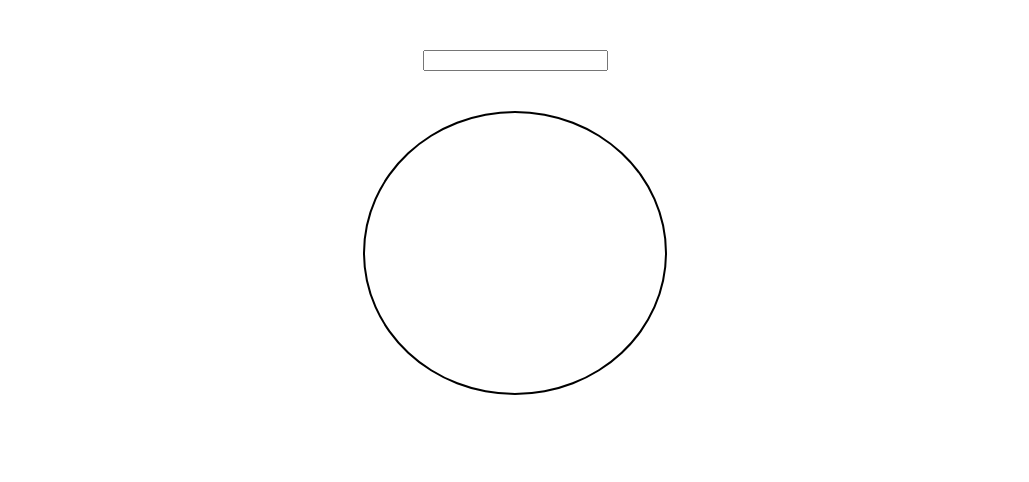
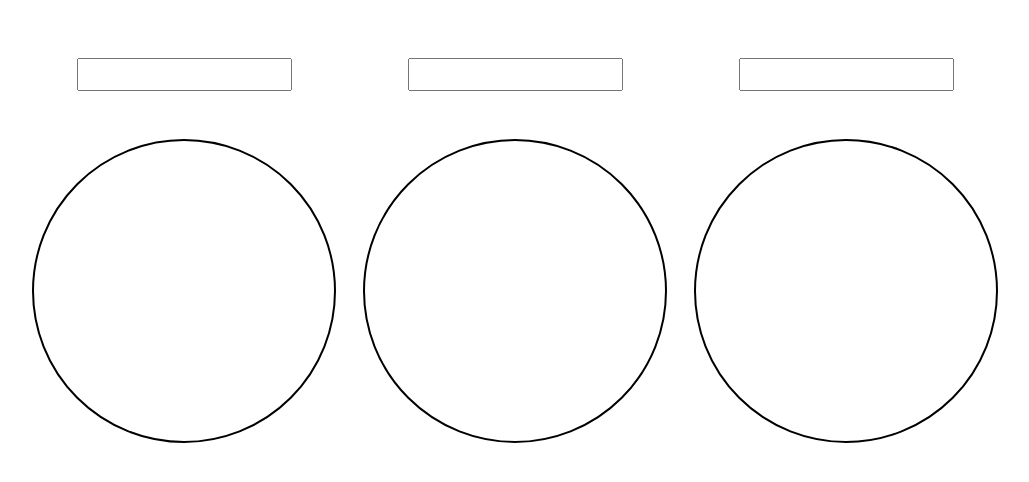
Before and after one commit to fabden/Mandabook-V1, a React (Create React App) app: page / in a window 1280 px wide. Shown: the top 482 px of the page, without its empty margins (125-1154 px from the left). Built offline with nearby package versions, Linux system fonts and the light colour scheme.

Commit message:
effacevariable si les inputs sont vide

```diff
--- a/src/App.js
+++ b/src/App.js
@@ -6,8 +6,10 @@ import Mandalum from '../src/Mandalum';
 function App() {
 
   return (
-    <div>
-      <Mandalum />
+    <div className="app">
+      <Mandalum mand={1}/>
+      <Mandalum mand={2}/>
+      <Mandalum mand={3}/>
     </div>
   );
 }
--- a/src/Mandalum/index.js
+++ b/src/Mandalum/index.js
@@ -3,15 +3,14 @@ import md5 from 'md5';
 
 import './styles.css';
 
-function Mandalum() {
-
+function Mandalum({mand}) {
   //state input
-  const [stateval, setstateval] = useState({inputval:"",
+  const [stateval, setstateval] = useState({inputval:null,
     var1:0,var2:0,var3:0,var4:0,var5:0,var6:0,var7:0,var8:0,var9:0,var10:0,var11:0,var12:0,var13:0,var14:0,var15:0,var16:0});
 
   //fonction input controlé
   const onchangeinput = (e) =>{
-    console.log(e.target.value);
+
     const monb= md5(e.target.value);
     setstateval({...stateval,
       inputval:e.target.value,
@@ -31,58 +30,67 @@ function Mandalum() {
       var14:parseInt(monb.slice(26,28),16).toString(8),
       var15:parseInt(monb.slice(28,30),16).toString(8),
       var16:parseInt(monb.slice(30,32),16).toString(8),
-    });}
+    });
 
-// creation ligne vectoriel en focntion variable
-const mandalvar=`M `+stateval.var1+`,`+stateval.var2+` C `+stateval.var3+`,`+stateval.var4+` `+stateval.var5+`,`+stateval.var6+` `+stateval.var7+`,`+stateval.var8
-const mandalvar2=`M `+stateval.var9+`,`+stateval.var10+` C `+stateval.var11+`,`+stateval.var12+` `+stateval.var13+`,`+stateval.var14+` `+stateval.var15+`,`+stateval.var16
+  //reinisialise les varaibles si input vide
+    if(e.target.value===""){
+      setstateval({inputval:null,
+    var1:0,var2:0,var3:0,var4:0,var5:0,var6:0,var7:0,var8:0,var9:0,var10:0,var11:0,var12:0,var13:0,var14:0,var15:0,var16:0});
+
+    };}
+
 
     return (
       <div className="center">
         <svg className="svgmettre">
         <defs>
-            <path d={mandalvar} id="line1"/>
-            <path d={mandalvar2} id="line2"/>
+          <g id={`line`+mand+`1`}>
+            <path d={`M `+stateval.var1+`,`+stateval.var2+` C `+stateval.var3+`,`+stateval.var4+` `+stateval.var5+`,`+stateval.var6+` `+stateval.var7+`,`+stateval.var8} />
+            <path d={`M `+stateval.var9+`,`+stateval.var10+` C `+stateval.var11+`,`+stateval.var12+` `+stateval.var13+`,`+stateval.var14+` `+stateval.var15+`,`+stateval.var16}/>
+        </g>
+        <g id={`line`+mand+`2`}>
+            <path d={`M `+stateval.var10+`,`+stateval.var1+` C `+stateval.var11+`,`+stateval.var12+` `+stateval.var13+`,`+stateval.var14+` `+stateval.var15+`,`+stateval.var16} />
+        </g>
         </defs>
         </svg>
         <input onChange={(e)=>onchangeinput(e)} ></input>
         <svg  className="mandalaDisplay" >
-            <use xlinkHref="#line1" className="rotation" style={{transform:`rotate(0deg)`}} />
-            <use xlinkHref="#line2" className="rotation" style={{transform:`rotate(10deg)`}} />
-            <use xlinkHref="#line1" className="rotation" style={{transform:`rotate(20deg)`}} />
-            <use xlinkHref="#line2" className="rotation" style={{transform:`rotate(30deg)`}} />
-            <use xlinkHref="#line1" className="rotation" style={{transform:`rotate(40deg)`}} />
-            <use xlinkHref="#line2" className="rotation" style={{transform:`rotate(50deg)`}} />
-            <use xlinkHref="#line1" className="rotation" style={{transform:`rotate(60deg)`}} />
-            <use xlinkHref="#line2" className="rotation" style={{transform:`rotate(70deg)`}} />
-            <use xlinkHref="#line1" className="rotation" style={{transform:`rotate(80deg)`}} />
-            <use xlinkHref="#line2" className="rotation" style={{transform:`rotate(90deg)`}} />
-            <use xlinkHref="#line1" className="rotation" style={{transform:`rotate(100deg)`}} />
-            <use xlinkHref="#line2" className="rotation" style={{transform:`rotate(110deg)`}} />
-            <use xlinkHref="#line1" className="rotation" style={{transform:`rotate(120deg)`}} />
-            <use xlinkHref="#line2" className="rotation" style={{transform:`rotate(130deg)`}} />
-            <use xlinkHref="#line1" className="rotation" style={{transform:`rotate(140deg)`}} />
-            <use xlinkHref="#line2" className="rotation" style={{transform:`rotate(150deg)`}} />
-            <use xlinkHref="#line2" className="rotation" style={{transform:`rotate(160deg)`}} />
-            <use xlinkHref="#line1" className="rotation" style={{transform:`rotate(170deg)`}} />
-            <use xlinkHref="#line2" className="rotation" style={{transform:`rotate(180deg)`}} />
-            <use xlinkHref="#line1" className="rotation" style={{transform:`rotate(190deg)`}} />
-            <use xlinkHref="#line2" className="rotation" style={{transform:`rotate(200deg)`}} />
-            <use xlinkHref="#line1" className="rotation" style={{transform:`rotate(210deg)`}} />
-            <use xlinkHref="#line2" className="rotation" style={{transform:`rotate(220deg)`}} />
-            <use xlinkHref="#line1" className="rotation" style={{transform:`rotate(230deg)`}} />
-            <use xlinkHref="#line2" className="rotation" style={{transform:`rotate(240deg)`}} />
-            <use xlinkHref="#line1" className="rotation" style={{transform:`rotate(250deg)`}} />
-            <use xlinkHref="#line2" className="rotation" style={{transform:`rotate(260deg)`}} />
-            <use xlinkHref="#line1" className="rotation" style={{transform:`rotate(270deg)`}} />
-            <use xlinkHref="#line2" className="rotation" style={{transform:`rotate(280deg)`}} />
-            <use xlinkHref="#line1" className="rotation" style={{transform:`rotate(290deg)`}} />
-            <use xlinkHref="#line2" className="rotation" style={{transform:`rotate(300deg)`}} />
-            <use xlinkHref="#line1" className="rotation" style={{transform:`rotate(310deg)`}} />
-            <use xlinkHref="#line2" className="rotation" style={{transform:`rotate(320deg)`}} />
-            <use xlinkHref="#line1" className="rotation" style={{transform:`rotate(330deg)`}} />
-            <use xlinkHref="#line2" className="rotation" style={{transform:`rotate(340deg)`}} />
-            <use xlinkHref="#line1" className="rotation" style={{transform:`rotate(350deg)`}} />
+            <use xlinkHref={`#line`+mand+`1`} className="rotation" style={{transform:`rotate(0deg)`}} />
+            <use xlinkHref={`#line`+mand+`2`} className="rotation" style={{transform:`rotate(10deg)`}} />
+            <use xlinkHref={`#line`+mand+`1`} className="rotation" style={{transform:`rotate(20deg)`}} />
+            <use xlinkHref={`#line`+mand+`2`} className="rotation" style={{transform:`rotate(30deg)`}} />
+            <use xlinkHref={`#line`+mand+`1`} className="rotation" style={{transform:`rotate(40deg)`}} />
+            <use xlinkHref={`#line`+mand+`2`} className="rotation" style={{transform:`rotate(50deg)`}} />
+            <use xlinkHref={`#line`+mand+`1`} className="rotation" style={{transform:`rotate(60deg)`}} />
+            <use xlinkHref={`#line`+mand+`2`} className="rotation" style={{transform:`rotate(70deg)`}} />
+            <use xlinkHref={`#line`+mand+`1`} className="rotation" style={{transform:`rotate(80deg)`}} />
+            <use xlinkHref={`#line`+mand+`2`} className="rotation" style={{transform:`rotate(90deg)`}} />
+            <use xlinkHref={`#line`+mand+`1`} className="rotation" style={{transform:`rotate(100deg)`}} />
+            <use xlinkHref={`#line`+mand+`2`} className="rotation" style={{transform:`rotate(110deg)`}} />
+            <use xlinkHref={`#line`+mand+`1`} className="rotation" style={{transform:`rotate(120deg)`}} />
+            <use xlinkHref={`#line`+mand+`2`} className="rotation" style={{transform:`rotate(130deg)`}} />
+            <use xlinkHref={`#line`+mand+`1`} className="rotation" style={{transform:`rotate(140deg)`}} />
+            <use xlinkHref={`#line`+mand+`2`} className="rotation" style={{transform:`rotate(150deg)`}} />
+            <use xlinkHref={`#line`+mand+`2`} className="rotation" style={{transform:`rotate(160deg)`}} />
+            <use xlinkHref={`#line`+mand+`1`} className="rotation" style={{transform:`rotate(170deg)`}} />
+            <use xlinkHref={`#line`+mand+`2`} className="rotation" style={{transform:`rotate(180deg)`}} />
+            <use xlinkHref={`#line`+mand+`1`} className="rotation" style={{transform:`rotate(190deg)`}} />
+            <use xlinkHref={`#line`+mand+`2`} className="rotation" style={{transform:`rotate(200deg)`}} />
+            <use xlinkHref={`#line`+mand+`1`} className="rotation" style={{transform:`rotate(210deg)`}} />
+            <use xlinkHref={`#line`+mand+`2`} className="rotation" style={{transform:`rotate(220deg)`}} />
+            <use xlinkHref={`#line`+mand+`1`} className="rotation" style={{transform:`rotate(230deg)`}} />
+            <use xlinkHref={`#line`+mand+`2`} className="rotation" style={{transform:`rotate(240deg)`}} />
+            <use xlinkHref={`#line`+mand+`1`} className="rotation" style={{transform:`rotate(250deg)`}} />
+            <use xlinkHref={`#line`+mand+`2`} className="rotation" style={{transform:`rotate(260deg)`}} />
+            <use xlinkHref={`#line`+mand+`1`} className="rotation" style={{transform:`rotate(270deg)`}} />
+            <use xlinkHref={`#line`+mand+`2`} className="rotation" style={{transform:`rotate(280deg)`}} />
+            <use xlinkHref={`#line`+mand+`1`} className="rotation" style={{transform:`rotate(290deg)`}} />
+            <use xlinkHref={`#line`+mand+`2`} className="rotation" style={{transform:`rotate(300deg)`}} />
+            <use xlinkHref={`#line`+mand+`1`} className="rotation" style={{transform:`rotate(310deg)`}} />
+            <use xlinkHref={`#line`+mand+`2`} className="rotation" style={{transform:`rotate(320deg)`}} />
+            <use xlinkHref={`#line`+mand+`1`} className="rotation" style={{transform:`rotate(330deg)`}} />
+            <use xlinkHref={`#line`+mand+`2`} className="rotation" style={{transform:`rotate(340deg)`}} />
+            <use xlinkHref={`#line`+mand+`1`} className="rotation" style={{transform:`rotate(350deg)`}} />
         </svg>
       </div>
     );
--- a/src/Mandalum/styles.css
+++ b/src/Mandalum/styles.css
@@ -1,7 +1,7 @@
 
 .mandalaDisplay{
-    min-width: 280px;
-    min-height:280px;
+    min-width:300px;
+    min-height:300px;
     border-radius: 100%;
     background-color:transparent;
     border: 2px solid black;
@@ -26,6 +26,8 @@ path {fill : none ;
 }
 input{
     margin: 3em;
+    height: 1.7em;
+    font-size: 1em;
 }
 .svgmettre{
     display: none;
--- a/src/index.css
+++ b/src/index.css
@@ -3,10 +3,14 @@ body {
   font-family: -apple-system, BlinkMacSystemFont, 'Segoe UI', 'Roboto', 'Oxygen',
     'Ubuntu', 'Cantarell', 'Fira Sans', 'Droid Sans', 'Helvetica Neue',
     sans-serif;
-
 }
 
 code {
   font-family: source-code-pro, Menlo, Monaco, Consolas, 'Courier New',
     monospace;
 }
+.app{
+  display: flex;
+  justify-content: center;
+  flex-wrap: wrap;
+}
```
